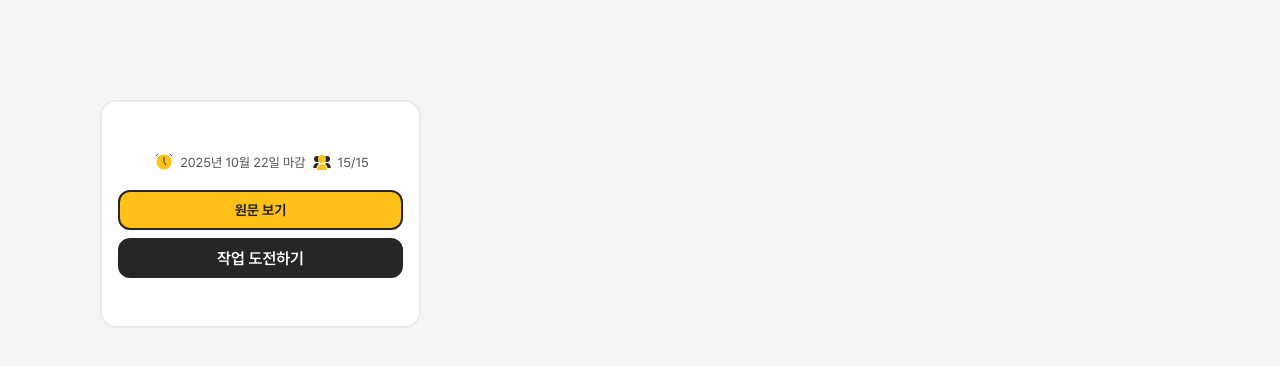
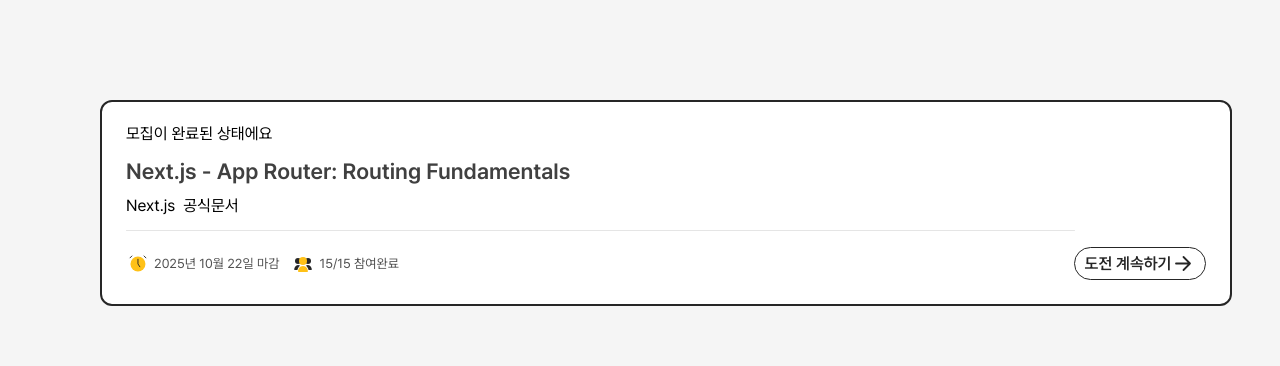
Before and after one commit to fs08-docthrough-team2/fs08-docthrough-team2-fe, a Next.js app: page /uitest in a window 1280 px wide. Shown: the top 366 px of the page. Built offline with nearby package versions, Linux system fonts and the light colour scheme.

Commit message:
feat: create ChallengeCard component

```diff
--- a/src/app/uitest/page.jsx
+++ b/src/app/uitest/page.jsx
@@ -2,12 +2,12 @@
 
 'use client';
 
-import ChallengeContainer from '@/components/molecules/ChallengeContainer/ChallengeContainer';
+import ChallengeCard from '@/components/molecules/ChallengeCard/ChallengeCard';
 
 const UiTest = () => {
   return (
     <div style={{ backgroundColor: '#f5f5f5', minHeight: '100vh', padding: '100px' }}>
-      <ChallengeContainer />
+      <ChallengeCard />
     </div>
   );
 };
--- a/src/components/atoms/Button/Button.jsx
+++ b/src/components/atoms/Button/Button.jsx
@@ -52,7 +52,7 @@ const Button = ({
     <div>
       <button className={className} onClick={onClick}>
         <div className={styles.btnContent}>{children}</div>
-        {icon}
+        {iconImg}
       </button>
     </div>
   );
--- /dev/null
+++ b/src/components/molecules/ChallengeCard/ChallengeCard.jsx
@@ -0,0 +1,53 @@
+import styles from '@/styles/components/molecules/ChallengeCard/ChallengeCard.module.scss';
+import Image from 'next/image';
+import stroke_lg from '/public/stroke_lg.svg';
+import ic_deadline from '/public/icon/ic_deadline.svg';
+import ic_person from '/public/icon/ic_person.svg';
+import Button from '@/components/atoms/Button/Button';
+import { formatKoreanDate } from '@/lib/day.js';
+
+const ChallengeCard = ({
+  isAdmin = false,
+  dueDate = '2025-10-22T08:30:00.000Z',
+  total = 15,
+  capacity = 15,
+  challengeName = 'Next.js - App Router: Routing Fundamentals',
+}) => {
+  const formattedDueDate = formatKoreanDate(dueDate);
+
+  return (
+    <div className={styles.card}>
+      <div className={styles.contentWrapper}>
+        <div className={styles.titleWrapper}>
+          <div className={styles.statusWrapper}>
+            <div>모집이 완료된 상태에요</div>
+            {isAdmin && <button>드롭다운</button>}
+          </div>
+          <div className={styles.title}>{challengeName}</div>
+        </div>
+        <div className={styles.chipWrapper}>
+          <div>Next.js</div>
+          <div>공식문서</div>
+        </div>
+      </div>
+      <Image className={styles.stroke} src={stroke_lg} alt="stroke" />
+      <div className={styles.footerWrapper}>
+        <div className={styles.footerLeft}>
+          <div className={styles.dueDateWrapper}>
+            <Image src={ic_deadline} alt="deadline" width={24} height={24} />
+            <div className={styles.dueDate}>{formattedDueDate} 마감</div>
+          </div>
+          <div className={styles.peopleWrapper}>
+            <Image src={ic_person} alt="person" width={24} height={24} />
+            <div className={styles.people}>
+              {capacity}/{total} 참여완료
+            </div>
+          </div>
+        </div>
+        <Button variant="outline" size="pill" children="도전 계속하기" icon="challenge" />
+      </div>
+    </div>
+  );
+};
+
+export default ChallengeCard;
--- /dev/null
+++ b/src/styles/components/molecules/ChallengeCard/ChallengeCard.module.scss
@@ -0,0 +1,103 @@
+@use '@/styles/mixin' as m;
+@use '@/styles/variable' as v;
+
+.card {
+  width: 100%;
+  padding: 24px;
+  border-radius: 12px;
+  border: 2px solid v.$gray-800;
+  background: v.$white;
+
+  display: flex;
+  flex-direction: column;
+  gap: 16px;
+
+  @include m.mobile {
+    gap: 0px;
+    padding: 24px 20px;
+  }
+}
+
+@include m.mobile {
+  .stroke {
+    margin-top: 20px;
+    margin-bottom: 12px;
+  }
+}
+
+.contentWrapper {
+  display: flex;
+  flex-direction: column;
+  gap: 14px;
+}
+
+.titleWrapper {
+  display: flex;
+  flex-direction: column;
+  gap: 16px;
+
+  @include m.tablet {
+    gap: 14px;
+  }
+  @include m.mobile {
+    gap: 12px;
+  }
+
+  .title {
+    color: v.$gray-700;
+    font-size: 22px;
+    font-weight: 600;
+    line-height: normal;
+
+    @include m.mobile {
+      font-size: 20px;
+      overflow-wrap: break-word;
+    }
+  }
+}
+
+.statusWrapper {
+  width: 100%;
+  display: flex;
+  justify-content: space-between;
+  align-items: center;
+}
+
+.chipWrapper {
+  display: flex;
+  gap: 8px;
+}
+
+.footerWrapper {
+  display: flex;
+  justify-content: space-between;
+  align-items: center;
+}
+
+.footerLeft {
+  display: flex;
+  gap: 12px;
+
+  @include m.tablet {
+    gap: 8px;
+  }
+  @include m.mobile {
+    flex-direction: column;
+    gap: 2px;
+  }
+}
+
+.dueDateWrapper,
+.peopleWrapper {
+  display: flex;
+  align-items: center;
+  gap: 4px;
+}
+
+.dueDate,
+.people {
+  color: v.$gray-600;
+  font-size: 13px;
+  font-weight: 400;
+  line-height: normal;
+}
```
Also changed, not shown: public/stroke_lg.svg (added).
